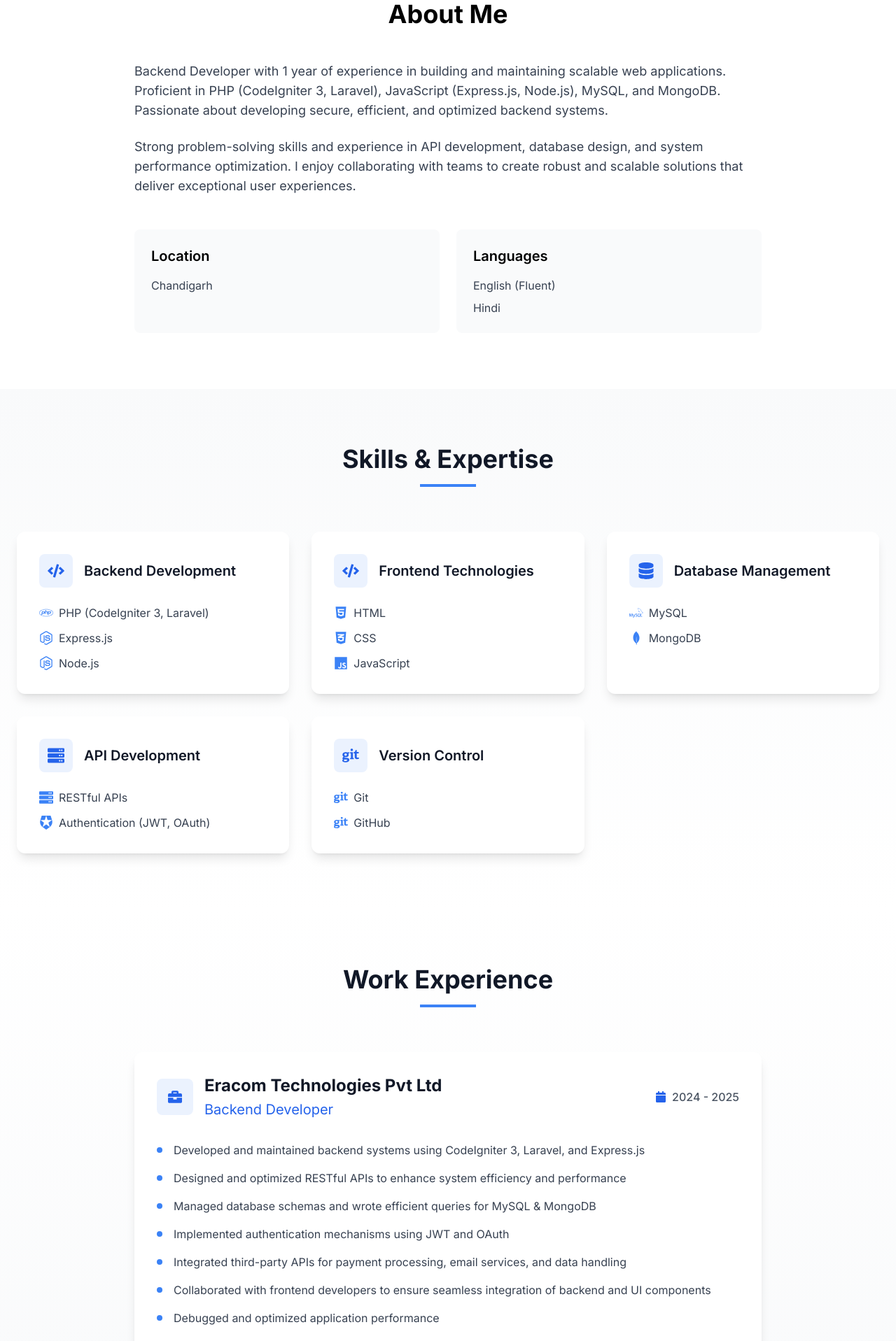
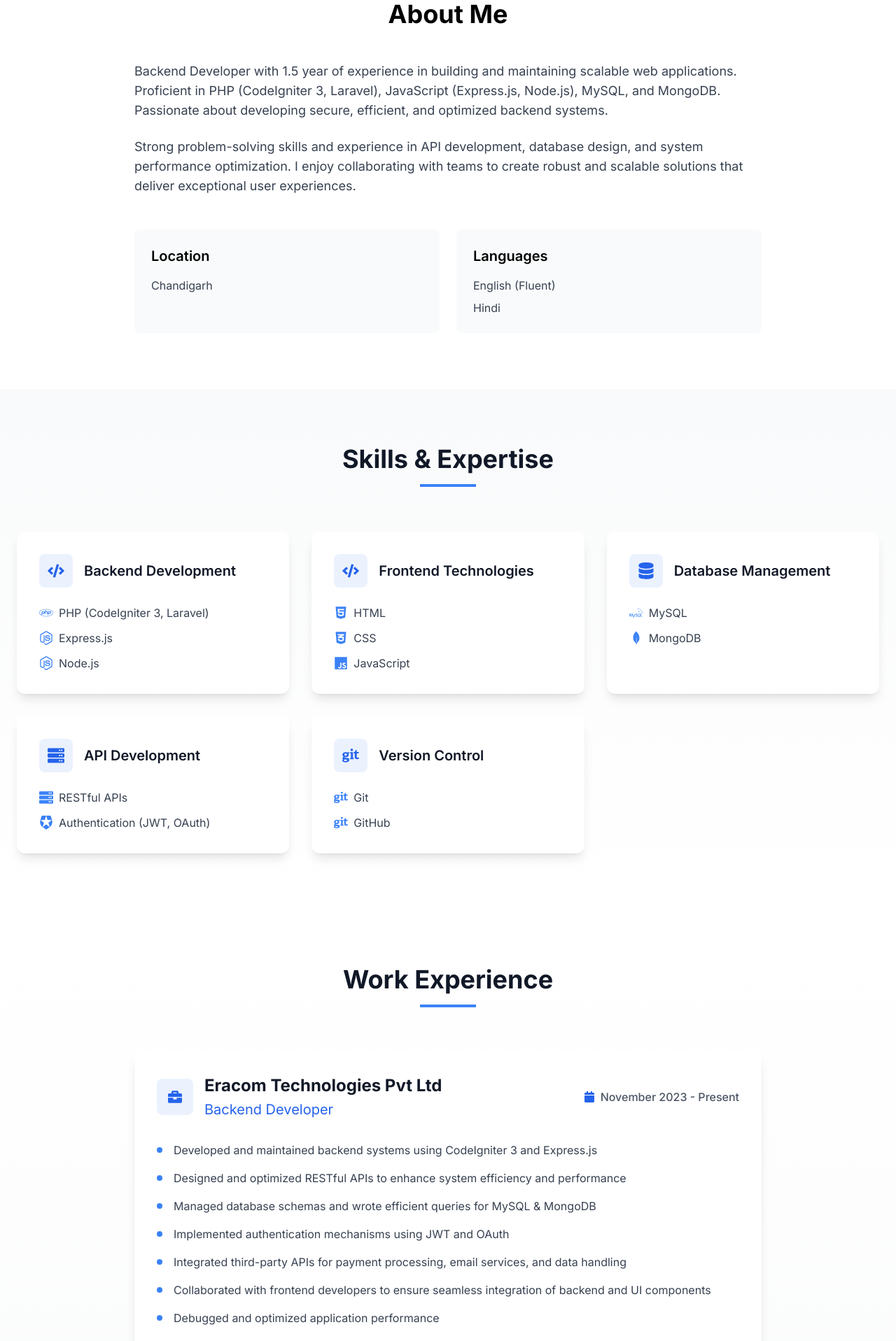
Before and after one commit to akshayakakku/vite-react, a Next.js app: page / in a window 1280 px wide. Shown: the part 880-2797 px from the top of the page at 70% size. Built offline with nearby package versions, Linux system fonts and the light colour scheme.

Commit message:
latest changes

```diff
--- a/src/components/About.tsx
+++ b/src/components/About.tsx
@@ -8,7 +8,7 @@
         <h2 className="text-3xl sm:text-4xl font-bold text-center mb-8 sm:mb-12">About Me</h2>
         <div className="max-w-4xl mx-auto">
           <p className="text-base sm:text-lg text-gray-700 leading-relaxed mb-4 sm:mb-6">
-            Backend Developer with 1 year of experience in building and maintaining
+            Backend Developer with 1.5 year of experience in building and maintaining
             scalable web applications. Proficient in PHP (CodeIgniter 3, Laravel),
             JavaScript (Express.js, Node.js), MySQL, and MongoDB. Passionate about
             developing secure, efficient, and optimized backend systems.
--- a/src/components/Experience.tsx
+++ b/src/components/Experience.tsx
@@ -6,15 +6,28 @@
   {
     company: 'Eracom Technologies Pvt Ltd',
     position: 'Backend Developer',
-    period: '2024 - 2025',
+    period: 'November 2023 - Present',
     achievements: [
-      'Developed and maintained backend systems using CodeIgniter 3, Laravel, and Express.js',
+      'Developed and maintained backend systems using CodeIgniter 3 and Express.js',
       'Designed and optimized RESTful APIs to enhance system efficiency and performance',
       'Managed database schemas and wrote efficient queries for MySQL & MongoDB',
       'Implemented authentication mechanisms using JWT and OAuth',
       'Integrated third-party APIs for payment processing, email services, and data handling',
       'Collaborated with frontend developers to ensure seamless integration of backend and UI components',
       'Debugged and optimized application performance'
+    ]
+  },
+  {
+    company: 'Mind Roots Pvt Ltd',
+    position: 'Backend Developer',
+    period: 'May 2023 - November 2023',
+    achievements: [
+      'Developed and maintained backend systems using Laravel',
+      'Created and optimized RESTful APIs for mobile applications',
+      'Implemented secure authentication and authorization systems',
+      'Worked on database optimization and query performance',
+      'Collaborated with the team to deliver high-quality solutions',
+      'Participated in code reviews and technical discussions'
     ]
   }
 ]
@@ -27,7 +40,7 @@
           <h2 className="text-3xl sm:text-4xl font-bold mb-4 text-gray-900">Work Experience</h2>
           <div className="w-20 h-1 bg-blue-500 mx-auto"></div>
         </div>
-        <div className="max-w-4xl mx-auto">
+        <div className="max-w-4xl mx-auto space-y-8">
           {experiences.map((exp, index) => (
             <div key={index} className="bg-white rounded-xl shadow-lg p-6 sm:p-8 hover:shadow-2xl transition-shadow duration-300">
               <div className="flex flex-col sm:flex-row sm:items-center justify-between mb-6 sm:mb-8">
```
